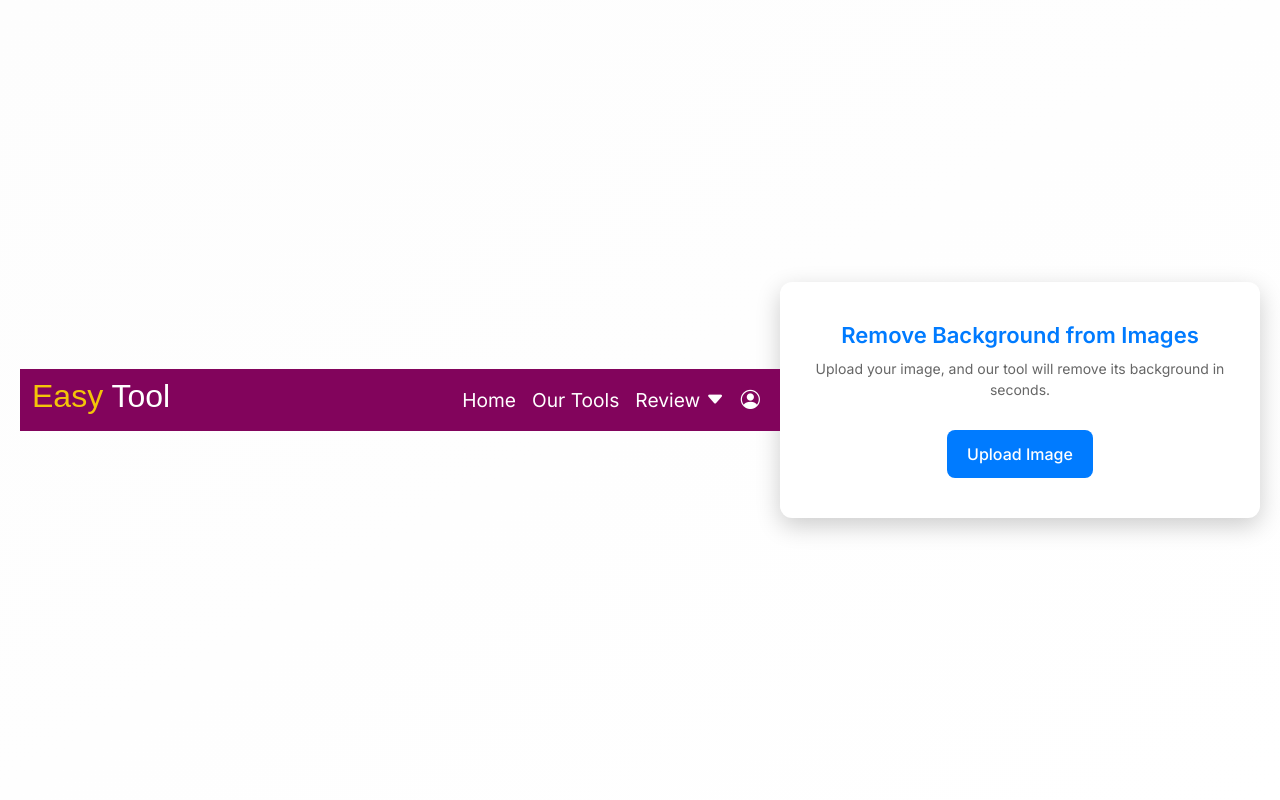
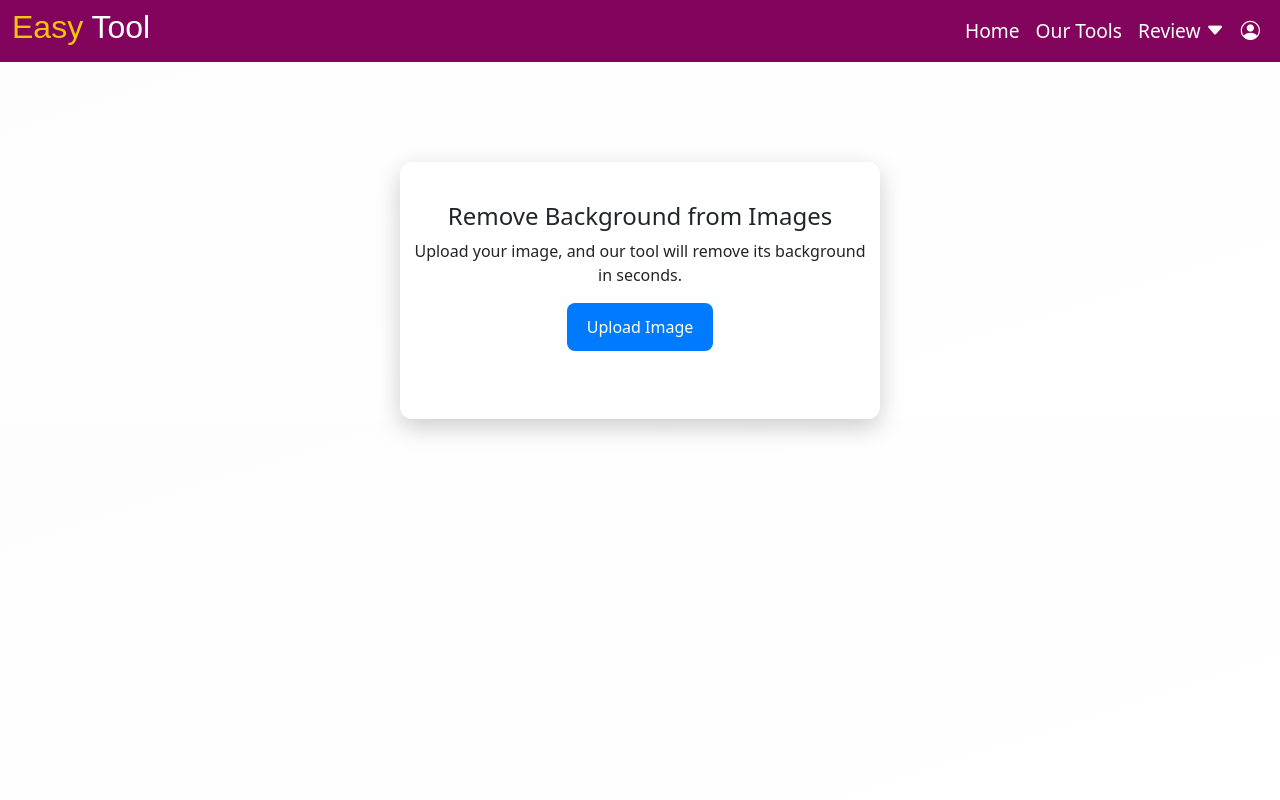
Before and after one commit to SatyaJaiswal/Easy-Tool, a Django app: page /bgRemover/ in a window 1280 px wide. Run offline with Django 4.2, Linux system fonts and the light colour scheme.

Commit message:
Fix issues in UI

```diff
--- a/bgRemover/templates/bgRemover.html
+++ b/bgRemover/templates/bgRemover.html
@@ -1,5 +1,4 @@
 {% load static %}
-{% include 'Home/navbar.html' %}
 <!DOCTYPE html>
 <html lang="en">
 <head>
@@ -19,22 +18,22 @@
             font-family: 'Inter', sans-serif;
             background: linear-gradient(to bottom right, #fdfdfd, #ffffff);
             color: #333;
-            display: flex;
             justify-content: center;
             align-items: center;
-            min-height: 100vh;
-            padding: 20px;
         }
 
         /* Card Container */
-        .container {
+        .upload{
             background: #ffffff;
             border-radius: 12px;
             box-shadow: 0px 8px 24px rgba(0, 0, 0, 0.2);
             max-width: 480px;
-            width: 100%;
+            width: 50%;
             padding: 40px 30px;
             text-align: center;
+            justify-content: center;
+            justify-items: center;
+            margin-top: 100px;
         }
 
         .container h4 {
@@ -168,7 +167,8 @@
     </style>
 </head>
 <body>
-    <div class="container">
+    {% include 'Home/navbar.html' %}
+    <div class="upload container-fluid">
         <h4>Remove Background from Images</h4>
         <p>Upload your image, and our tool will remove its background in seconds.</p>
 
--- a/home/static/stylesheets/home.css
+++ b/home/static/stylesheets/home.css
@@ -27,6 +27,7 @@
     padding: 0 10px; /* Add some padding for mobile view */
     background-position: center;
     width: 100%; /* Ensure home section takes full width */
+    max-width: 100%;
 }
 
 /* Title text */
@@ -184,7 +185,7 @@
     text-align: center; /* Text alignment inside the div */
     height: 50vh; /* Full viewport height for proper centering */
     background: #F6CA5A; /* Background color */
-    margin: 0;
+    /* margin: 0; */
     padding: 10px; /* Add padding for smaller screens */
 }
 
@@ -245,6 +246,7 @@
 /* For mobile phones (screen width below 768px) */
 @media (max-width: 576px) {
     .overview {
+        width: 100%;
         height: 40vh; /* Reduce height for smaller screens */
     }
     .overview .heading h1 {
--- a/home/static/stylesheets/navigation.css
+++ b/home/static/stylesheets/navigation.css
@@ -23,7 +23,7 @@
 }
 .navbar {
     background-color: rgb(130, 4, 92);
-    position: fixed;
+    position: relative;
     top: 0;
     left: 0;
     width: 100%;
--- a/home/templates/Home/home.html
+++ b/home/templates/Home/home.html
@@ -138,7 +138,7 @@
         </div>
     </div>
 
-    <div class="products row text-center">
+    <div class="products text-center">
         <div class="products-title">
             <h1>Our Upcoming products !!</h1>
         </div>
--- a/home/templates/Home/navbar.html
+++ b/home/templates/Home/navbar.html
@@ -1,7 +1,6 @@
 {% load static %}
 <!DOCTYPE html>
 <html lang="en">
-
 <head>
     <meta charset="UTF-8">
     <meta name="viewport" content="width=device-width, initial-scale=1.0">
```
Also changed, not shown: msWord_pdf/templates/msWord_pdf.html (+1 -9 lines).
